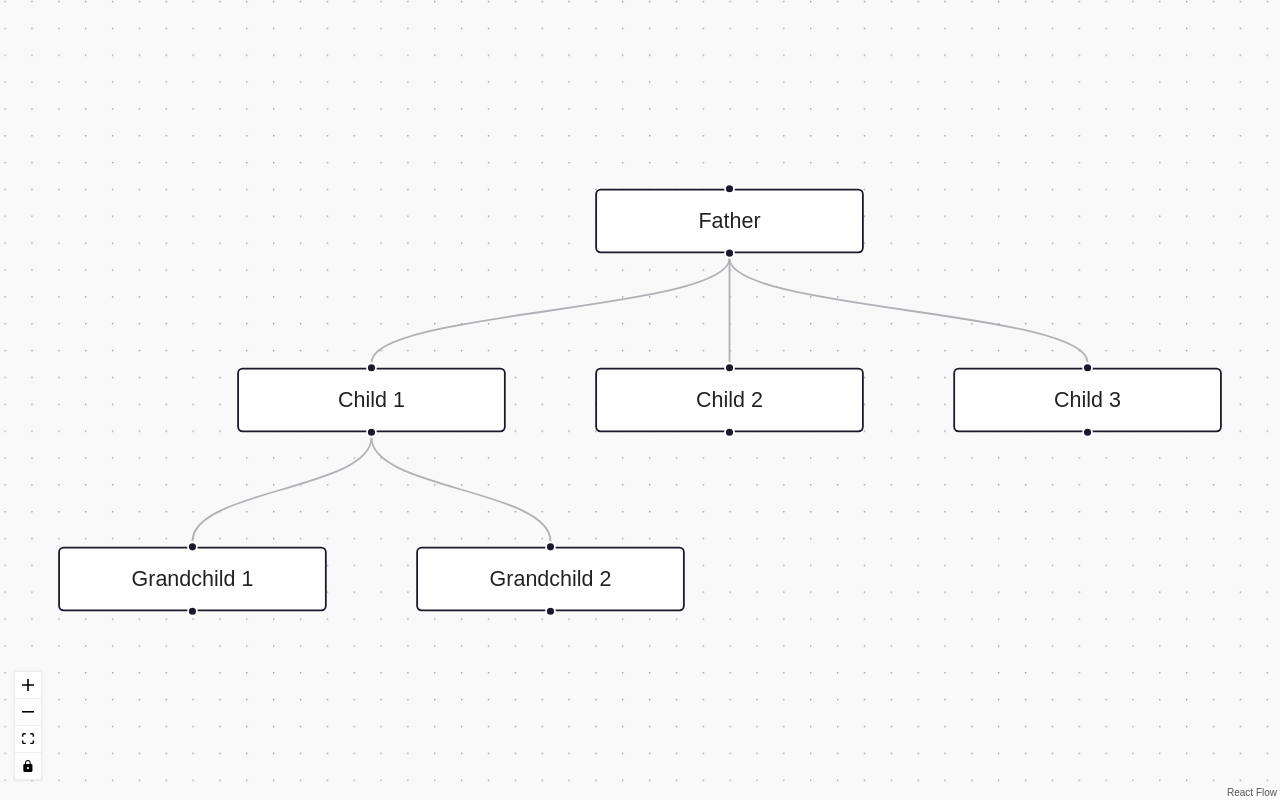
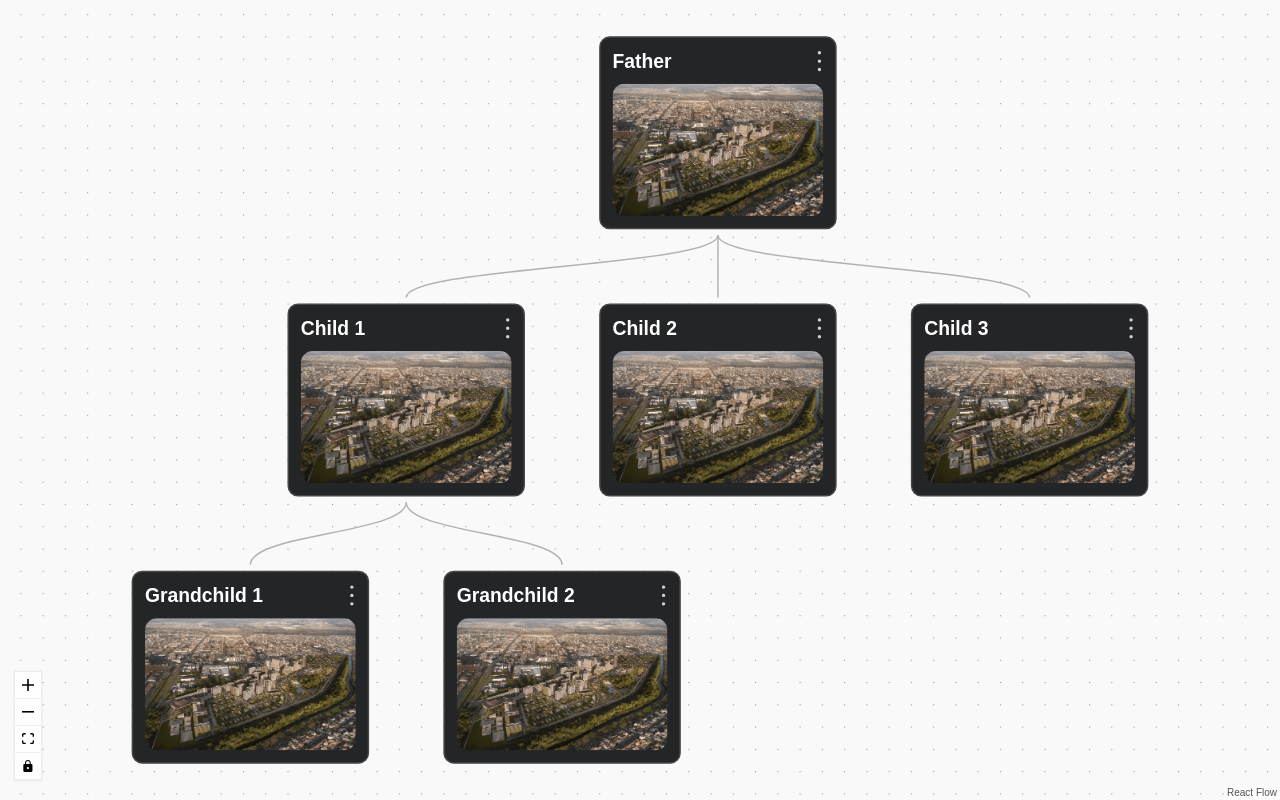
Before and after one commit to Matheusmeed/tree, a React (Vite) app: page / in a window 1280 px wide. Built offline with nearby package versions, Linux system fonts and the light colour scheme.

Commit message:
feat: initial custom card

```diff
--- /dev/null
+++ b/src/components/CustomNode/index.tsx
@@ -0,0 +1,34 @@
+import { memo } from 'react';
+import { Handle, Position } from 'react-flow-renderer';
+import type { ITreeData } from '../TreeView/data';
+import { BodyDiv, Card, OptionsButton, TitleDiv } from './styles,';
+
+const CustomNode = ({ data }: { data: ITreeData }) => {
+  return (
+    <>
+      <Handle
+        type='target'
+        position={Position.Top}
+        style={{ visibility: 'hidden' }}
+      />
+      <Card>
+        <TitleDiv>
+          <p>{data.label}</p>
+          <OptionsButton>
+            <img src='/assets/icons/options.svg' alt='' />
+          </OptionsButton>
+        </TitleDiv>
+        <BodyDiv>
+          <img src='/assets/images/view.png' alt='' />
+        </BodyDiv>
+      </Card>
+      <Handle
+        type='source'
+        position={Position.Bottom}
+        style={{ visibility: 'hidden' }}
+      />
+    </>
+  );
+};
+
+export default memo(CustomNode);
--- /dev/null
+++ b/src/components/CustomNode/styles,.ts
@@ -0,0 +1,51 @@
+import styled from 'styled-components';
+
+export const Card = styled.div`
+  background: #242527;
+  width: 160px;
+  height: 130px;
+  border-radius: 7px;
+  padding: 8px;
+  border: 1px solid #464646;
+  display: flex;
+  flex-direction: column;
+  gap: 8px;
+`;
+
+export const TitleDiv = styled.div`
+  width: 100%;
+  display: flex;
+  justify-content: space-between;
+  align-items: center;
+
+  > p {
+    margin: 0;
+    padding: 0;
+    font-weight: 600;
+    font-size: 13px;
+    color: #ffffff;
+  }
+`;
+
+export const OptionsButton = styled.button`
+  background: none;
+  border: none;
+  display: flex;
+  align-items: center;
+  justify-content: center;
+  cursor: pointer !important;
+  padding: 0 1px 0 3px;
+`;
+
+export const BodyDiv = styled.div`
+  width: 100%;
+  height: 100%;
+  overflow: hidden;
+  border-radius: 8px;
+
+  > img {
+    width: 100%;
+    height: 100%;
+    object-fit: cover;
+  }
+`;
--- a/src/components/TreeView/data.ts
+++ b/src/components/TreeView/data.ts
@@ -1,3 +1,9 @@
+export interface ITreeData {
+  id: string;
+  label: string;
+  parent: string | null;
+}
+
 export const treeData = [
   { id: '1', label: 'Father', parent: null },
   { id: '2', label: 'Child 1', parent: '1' },
--- a/src/components/TreeView/index.tsx
+++ b/src/components/TreeView/index.tsx
@@ -7,9 +7,14 @@ import ReactFlow, {
 } from 'react-flow-renderer';
 import dagre from 'dagre';
 import { Container } from './styles';
+import CustomNode from '../CustomNode';
 
-const nodeWidth = 150;
-const nodeHeight = 50;
+const nodeTypes = {
+  custom: CustomNode,
+};
+
+const nodeWidth = 160;
+const nodeHeight = 130;
 
 const dagreGraph = new dagre.graphlib.Graph();
 dagreGraph.setDefaultEdgeLabel(() => ({}));
@@ -48,6 +53,7 @@ const TreeView = () => {
         id: item.id,
         data: { label: item.label },
         position: { x: 0, y: 0 },
+        type: 'custom',
       });
     });
 
@@ -66,6 +72,7 @@ const TreeView = () => {
       <ReactFlow
         nodes={nodes}
         edges={edges}
+        nodeTypes={nodeTypes} // aqui
         fitView
         nodesDraggable={false}
         nodesConnectable={false}
```
